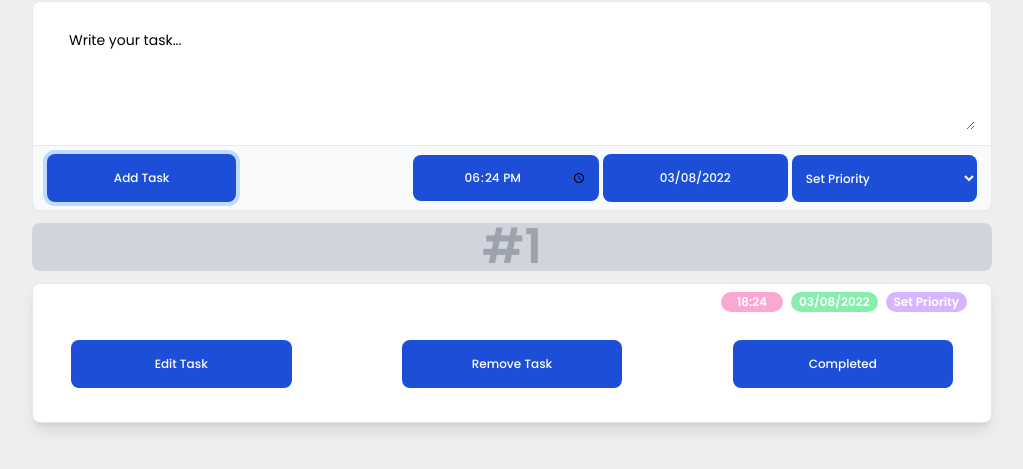
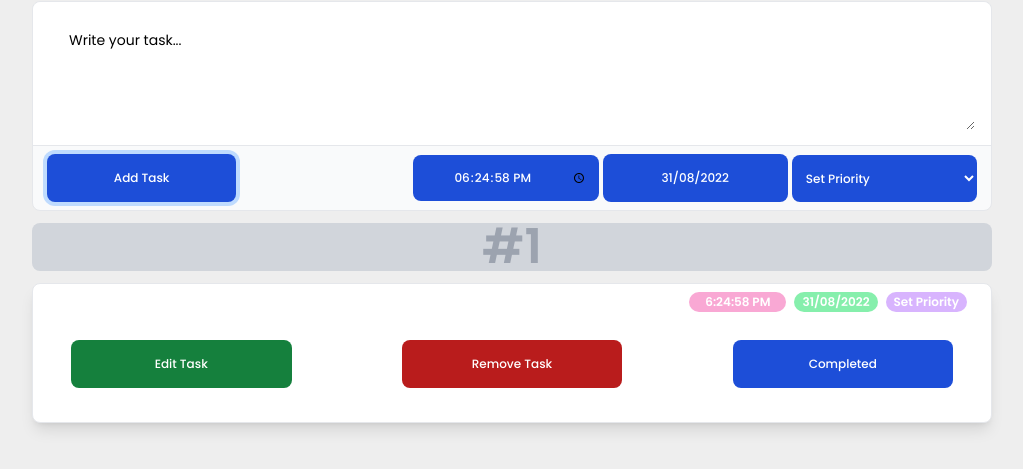
Before and after one commit to jinx71/to-do-list, a plain HTML site: page index.html in a window 1280 px wide. Both pictures are taken after a click on the button "Add Task". Shown: the part 67-536 px from the top of the page, without its empty margins (128-1151 px from the left). Drawn offline with Linux system fonts and the light colour scheme.

Commit message:
time & date  fixed

```diff
--- a/css/style.css
+++ b/css/style.css
@@ -29,9 +29,7 @@ textarea::placeholder {
 
 } */
 
-#updateButton {
-    display: none;
-}
+
 
 ol li {
     list-style: none;
--- a/index.html
+++ b/index.html
@@ -34,7 +34,7 @@
                         Add Task
                     </button>
                     <button id="updateButton"
-                        class="px-2.5 py-4 mt-2 md:mt-0 text-xs w-full md:w-1/4 font-medium text-center text-white bg-blue-700 rounded-lg focus:ring-4 focus:ring-blue-200 dark:focus:ring-blue-900 hover:bg-blue-800 hidden">
+                        class="px-2.5 py-4 mt-2 md:mt-0 text-xs w-full md:w-1/4 font-medium text-center text-white bg-blue-500 rounded-lg focus:ring-4 focus:ring-blue-200 hover:bg-blue-700 hidden">
                         Update
                     </button>
                     <div
--- a/js/script.js
+++ b/js/script.js
@@ -6,24 +6,36 @@ const setTime = document.getElementById('setTime');
 const setDate = document.getElementById('setDate');
 const setPriority = document.getElementById('setPriority');
 
-// This block needs to updated.
-let currentdate = new Date();
-let time = currentdate.getHours() + ":" + currentdate.getMinutes();
-let date = currentdate.getDay() + "/" + (currentdate.getMonth() + 1)
-    + "/" + currentdate.getFullYear();
-setTime.value = time;
-console.log(time);
-setDate.value = date;
-console.log(date);
+function dateTime() {
+    let dateTimeArray = [];
+    let dateTimeString = new Date(Date.now());
+    let time = dateTimeString.toLocaleTimeString('en-uk', { hour12: false });
+    let date = dateTimeString.toLocaleDateString('en-uk', { year: "numeric", month: "short", day: "numeric" });
+    dateTimeArray.push(time, date);
+    return dateTimeArray;
+}
+
+function timeConvert(time) {
+    // Check correct time format and split into components
+    time = time.toString().match(/^([01]\d|2[0-3])(:)([0-5]\d)(:[0-5]\d)?$/) || [time];
+
+    if (time.length > 1) { // If time format correct
+        time = time.slice(1);  // Remove full string match value
+        time[5] = +time[0] < 12 ? ' AM' : ' PM'; // Set AM/PM
+        time[0] = +time[0] % 12 || 12; // Adjust hours
+    }
+    return time.join(''); // return adjusted time or original string
+}
+
 function rm(element) {
     element.parentElement.parentElement.parentElement.remove();
 }
 
 function update(element) {
     let taskItem = element.parentElement.parentElement.children[1];
-    console.log(taskItem)
+    // console.log(taskItem)
     let taskItemContainer = element.parentElement.parentElement.parentElement;
-    console.log(taskItemContainer)
+    // console.log(taskItemContainer)
     taskItemContainer.classList.add("update");
     addTaskButton.classList.add('hidden');
     updateButton.classList.remove('hidden');
@@ -40,8 +52,13 @@ function completed(element) {
     let buttons = element.parentElement.parentElement.querySelectorAll('button');
     for (let button of buttons) {
         button.setAttribute('disabled', true);
+        button.classList.add('bg-gray-500', 'hover:bg-gray-500');
     }
 }
+const dateTimeArray = dateTime();
+setTime.value = dateTimeArray[0];
+setDate.value = dateTimeArray[1];
+
 updateButton.addEventListener('click', function () {
     let updateList = document.querySelector('.update h2');
     console.log(updateList);
@@ -63,7 +80,7 @@ addTaskButton.addEventListener('click', function () {
         <div class="flex justify-end space-x-2">
             <div
                 class="flex items-center justify-center px-4 text-xs font-semibold text-center text-white bg-pink-300 rounded-full hover:bg-pink-500">
-                <span>${setTime.value}</span>
+                <span>${timeConvert(setTime.value)}</span>
             </div>
             <div
                 class="flex items-center justify-center px-2 py-0.5 text-xs font-semibold text-center text-white bg-green-300 rounded-full hover:bg-green-500">
@@ -80,11 +97,11 @@ addTaskButton.addEventListener('click', function () {
 
 
             <button type="submit" id="edit" onclick=update(this)
-                class="px-2.5 py-4 mt-2 md:mt-0 text-xs w-full md:w-1/4 font-medium text-center text-white bg-blue-700 rounded-lg focus:ring-4 focus:ring-blue-200 dark:focus:ring-blue-900 hover:bg-blue-800">
+                class="px-2.5 py-4 mt-2 md:mt-0 text-xs w-full md:w-1/4 font-medium text-center text-white bg-green-700 rounded-lg focus:ring-4 focus:ring-green-200 dark:focus:ring-green-900 hover:bg-green-800">
                 Edit Task
             </button>
             <button type="submit" id="remove" onclick=rm(this)
-    class="px-2.5 py-4 mt-2 md:mt-0 text-xs w-full md:w-1/4 font-medium text-center text-white bg-blue-700 rounded-lg focus:ring-4 focus:ring-blue-200 dark:focus:ring-blue-900 hover:bg-blue-800" >
+    class="px-2.5 py-4 mt-2 md:mt-0 text-xs w-full md:w-1/4 font-medium text-center text-white bg-red-700 rounded-lg focus:ring-4 focus:ring-red-200 dark:focus:ring-red-900 hover:bg-red-800" >
         Remove Task
             </button >
         <button type="submit" id="remove" onclick=completed(this)
```
